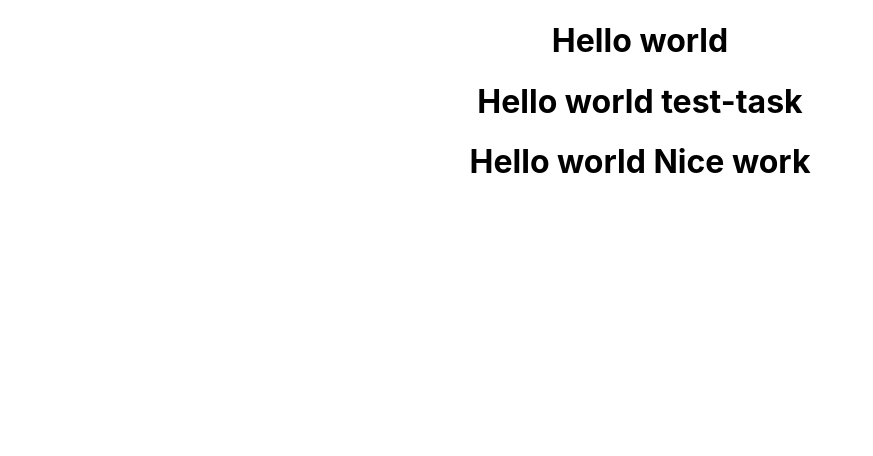
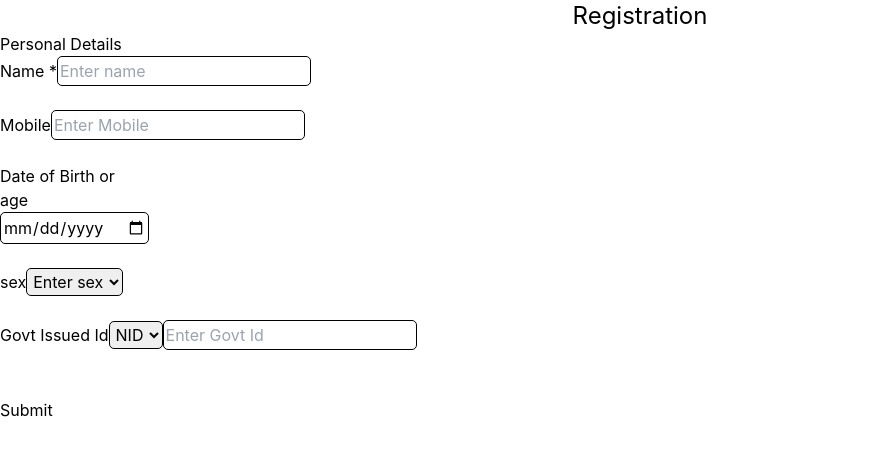
Before and after one commit to abdullah-miah/registration-form, a React (Create React App) app: page / in a window 1280 px wide. Shown: the top 456 px of the page, without its empty margins (0-873 px from the left). Built offline with nearby package versions, Linux system fonts and the light colour scheme.

Commit message:
personal details markup

```diff
--- /dev/null
+++ b/postcss.config.js
@@ -0,0 +1,6 @@
+module.exports = {
+  plugins: {
+    tailwindcss: {},
+    autoprefixer: {},
+  },
+}
--- a/src/App.css
+++ b/src/App.css
@@ -1,5 +1,7 @@
-.App {
-  text-align: center;
+.input{
+  border: 1px solid black;
+  border-radius: 5px;
+  padding: 2px;
 }
 
 .App-logo {
@@ -12,7 +14,6 @@
     animation: App-logo-spin infinite 20s linear;
   }
 }
-
 .App-header {
   background-color: #282c34;
   min-height: 100vh;
--- a/src/App.js
+++ b/src/App.js
@@ -1,12 +1,11 @@
 import logo from './logo.svg';
 import './App.css';
+import Registration from './Components/Form/Registration';
 
 function App() {
   return (
-    <div className="App">
-      <h1> Hello world</h1>
-      <h1> Hello world test-task</h1>
-      <h1> Hello world Nice work</h1>
+    <div>
+     <Registration></Registration>
     </div>
   );
 }
--- /dev/null
+++ b/src/Components/Form/Registration.js
@@ -0,0 +1,73 @@
+import React, { useState } from 'react';
+import { Formik,Form,Field } from 'formik';
+const Registration = () => {
+
+    const [dataes, setData] = useState([]);
+    const [newData, setNewData]=useState([])
+    console.log('hello', dataes)
+    const fromdata =(values)=>{
+        let newFromData =[...dataes,values]
+        setData(newFromData)
+    }
+    return (
+        <div>
+            <h1 className='text-center text-2xl'>Registration</h1>
+            <h1>Personal Details</h1>
+            <Formik initialValues={{
+                name:"",
+                phone: "",
+                date: "",
+                sex:"",
+                id:"",
+                govtId:"",
+
+            }} onSubmit={fromdata}>
+
+            <Form>
+                <div>
+                    <div>
+                    <label>Name *</label>
+                <Field className="input"
+                 name="name" type ="text" placeholder="Enter name"></Field>
+                <br/>
+                <br/>
+                <label>Mobile</label>
+                <Field className="input" placeholder="Enter Mobile" name="phone" type ="text"></Field>
+                <br/>
+                <br/>
+                    </div>
+                    <div>
+                    <label>Date of Birth or</label>
+                    <p>age</p>
+                <Field className="input" placeholder="Enter Mobile" name="date" type ="date"></Field>
+                <br/>
+                <br/>
+                <label>sex</label>
+                <Field className="input"  name="sex" as ="select">
+                    <option value='Enter sex'>Enter sex</option>
+                    <option value='Male'>Male</option>
+                    <option value='Female'>Female</option>
+                    <option value='Others'>Others</option>
+                </Field>
+                <br/>
+                <br/>
+                <label>Govt Issued Id</label>
+                <Field className="input"  name="id" as ="select">
+                    <option value='NID'>NID</option>
+                    <option value='ID1'>ID1</option>
+                    <option value='ID2'>ID2</option>
+                    <option value='ID3'>ID3</option>
+                </Field>
+                <Field className="input" placeholder="Enter Govt Id" name="govtId" type ="text"></Field>
+                    </div>
+                </div>
+                <br/>
+                <br/>
+                <button type='submit'>Submit</button>
+            </Form>
+            </Formik>
+        </div>
+    );
+};
+
+export default Registration;
--- a/src/index.css
+++ b/src/index.css
@@ -1,3 +1,7 @@
+@tailwind base;
+@tailwind components;
+@tailwind utilities;
+
 body {
   margin: 0;
   font-family: -apple-system, BlinkMacSystemFont, 'Segoe UI', 'Roboto', 'Oxygen',
--- /dev/null
+++ b/tailwind.config.js
@@ -0,0 +1,11 @@
+/** @type {import('tailwindcss').Config} */
+module.exports = {
+  content: [
+    "./src/**/*.{js,jsx,ts,tsx}",
+  ],
+
+  theme: {
+    extend: {},
+  },
+  plugins: [],
+}
```
Also changed, not shown: package.json (+7 -0 lines), 1 other file (tests, documents, lock files or other folders).
